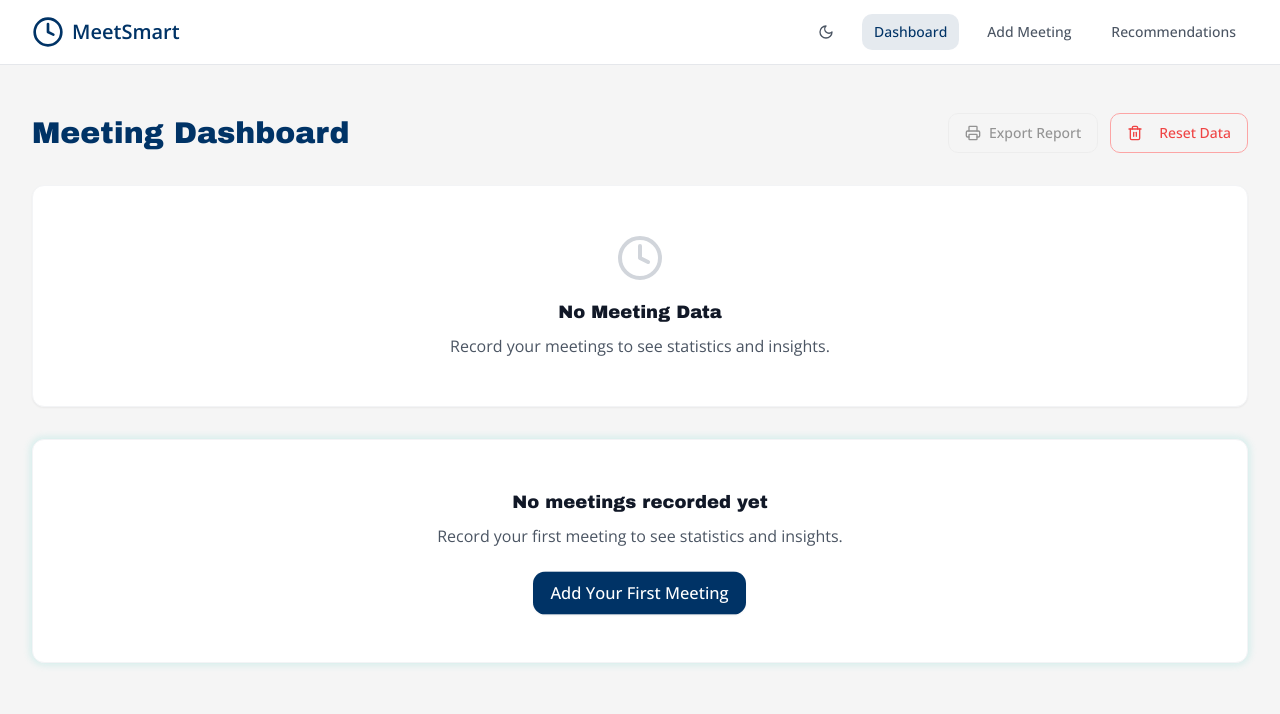
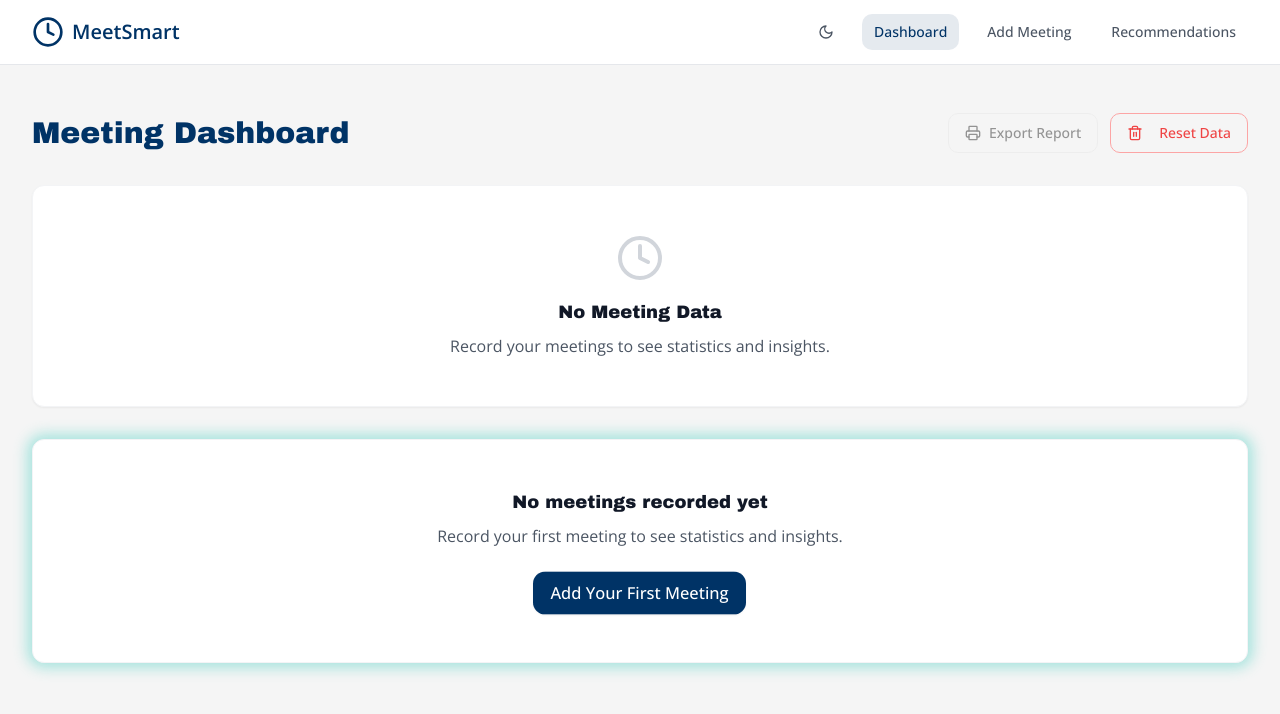
Before and after one commit to llxxxxll/efficient-meeting-mind, a React (Vite) app: page /dashboard in a window 1280 px wide. Shown: the top 714 px of the page. Built offline with nearby package versions, Linux system fonts and the light colour scheme.

Commit message:
Adjust glow animation speed
The glow animation on certain elements was too fast. This commit adjusts the animation speed to be less distracting.

```diff
--- a/src/index.css
+++ b/src/index.css
@@ -141,7 +141,7 @@
   .magic-glow {
     @apply relative;
     box-shadow: 0 0 10px 2px rgba(79, 209, 197, 0.3);
-    animation: glow 3s infinite alternate;
+    animation: glow 8s infinite alternate;
   }
 
   .magic-float {
```
